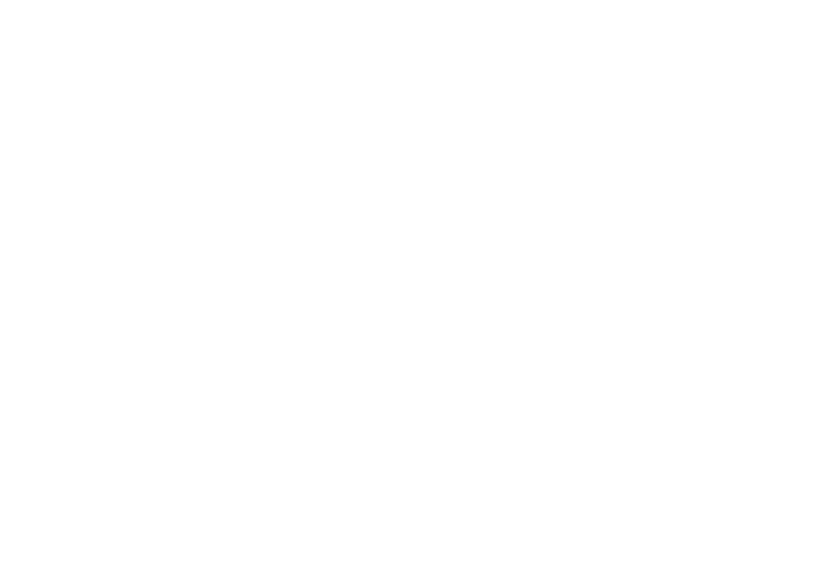
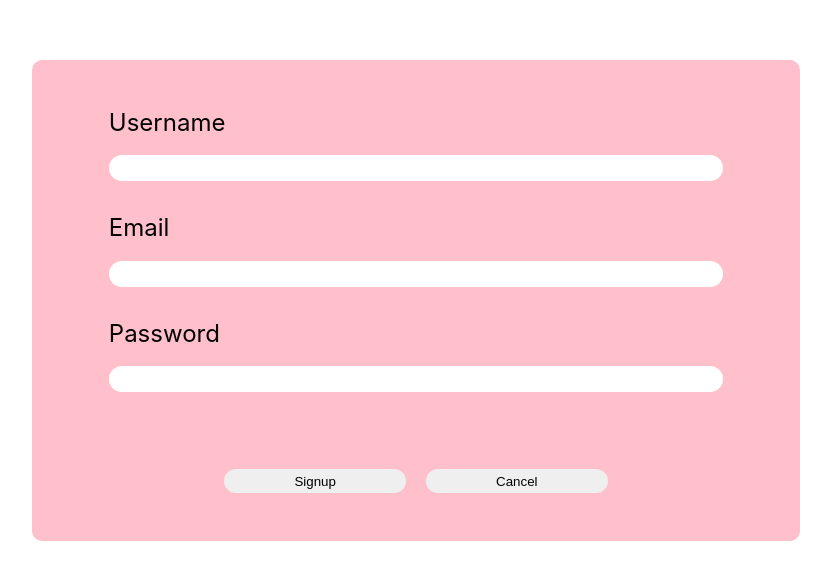
Before and after one commit to auditie/More-Sauce---Client, a React (Create React App) app: page /signup in a window 1280 px wide. Shown: the part 196-776 px from the top of the page, without its empty margins (224-1055 px from the left). Built offline with nearby package versions, Linux system fonts and the light colour scheme.

Commit message:
Set up signup page initial structure.

```diff
--- a/src/App.js
+++ b/src/App.js
@@ -3,6 +3,7 @@
 import HomePage from './pages/HomePage/HomePage';
 import PageHeader from './components/PageHeader/PageHeader';
 import LoginPage from './pages/LoginPage/LoginPage';
+import SignupPage from './pages/SignupPage/SignupPage';
 
 function App() {
   return (
@@ -11,7 +12,7 @@
       <Switch>
         <Route path='/' exact component={HomePage} />
         <Route path='/login' component={LoginPage} />
-        {/* <Route path='/signup' component={SignupPage} />*/}
+        <Route path='/signup' component={SignupPage} />
         {/* <Route path='/login' component={LoginPage} />*/}
         {/* <Route path='/restaurants' component={RestaurantList} />*/}
         {/* <Route path='/restaurants/:restaurantId' component={Restaurant} />*/}
--- a/src/pages/SignupPage/SignupPage.js
+++ b/src/pages/SignupPage/SignupPage.js
@@ -9,15 +9,17 @@
     render() {
         return (
             <div className='signup-page'>
-                    <form className='signup-page__user-info'>
+                <form className='signup-page__user-info'>
+                    <label for='username' className='signup-page__user-info-label'>Username</label>
+                    <input type='text' id='username' name='username' className='signup-page__user-info-input signup-page__user-info-input--first'></input>
                     <label for='email' className='signup-page__user-info-label'>Email</label>
-                    <input type='text' id='email' name='email' className='signup-page__user-info-input signup-page__user-info-input--first'></input>
+                    <input type='text' id='email' name='email' className='signup-page__user-info-input signup-page__user-info-input--second'></input>
                     <label for='password' className='signup-page__user-info-label'>Password</label>
                     <input type='text' id='password' name='password' className='signup-page__user-info-input'></input>
                 </form>
                 <div className='signup-page__buttons'>
-                    <button type='submit' className='signup-page__search-submit'>Signup</button>
-                    <button type='submit' className='home-page__signup'>Cancel</button>
+                    <button type='submit' className='signup-page__signup'>Signup</button>
+                    <button type='submit' className='signup-page__cancel'>Cancel</button>
                 </div>
             </div>
         )
--- a/src/pages/SignupPage/SignupPage.scss
+++ b/src/pages/SignupPage/SignupPage.scss
@@ -18,11 +18,11 @@
     @include desktop {
         margin-top: 20%;
         width: 60vw;
-        height: 40vh;
+        height: auto;
+        padding: 6vh 0;
     }
 
     &__user-info {
-        margin-top: 6%;
         display: flex;
         flex-direction: column;
         @include centered;
@@ -44,7 +44,7 @@
             border-radius: 15px;
             height: 3vh;
 
-            &--first {
+            &--first, &--second {
                 margin-bottom: 4vh;
             }
         }
@@ -63,7 +63,7 @@
         }
     }
 
-    &__login, &__search-submit {
+    &__signup, &__cancel {
         @include button-cta;
     }
 }
```
